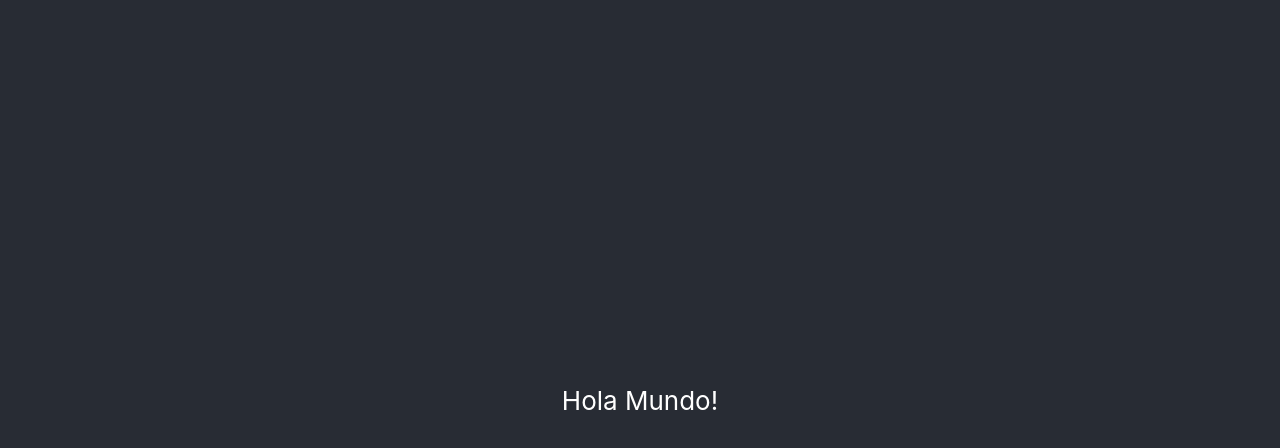
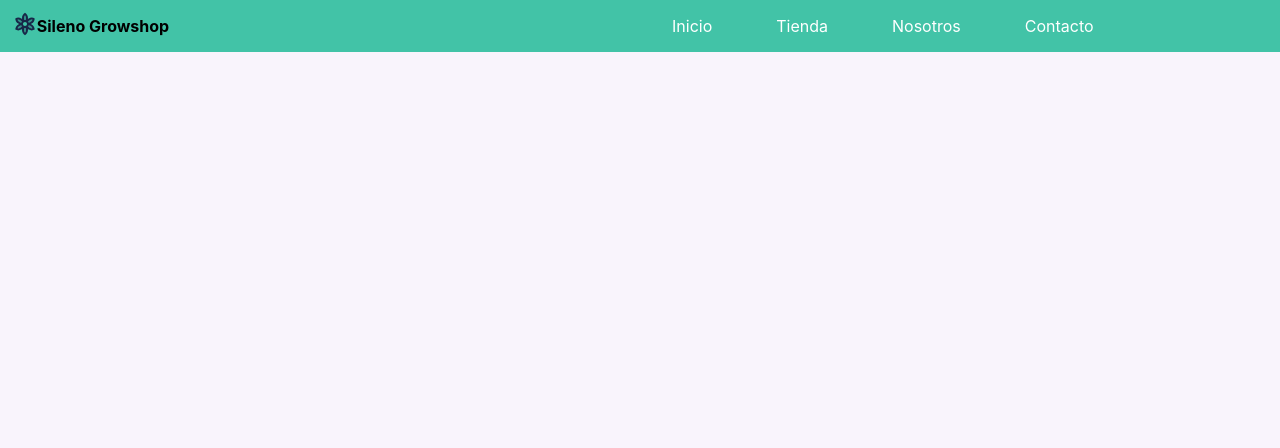
Before and after one commit to AApolito92/apolito-ecommerce-reactjs-CH, a React (Create React App) app: page / in a window 1280 px wide. Shown: the top 448 px of the page. Built offline with nearby package versions, Linux system fonts and the light colour scheme.

Commit message:
desafio-1

```diff
--- a/package.json
+++ b/package.json
@@ -3,6 +3,9 @@
   "version": "0.1.0",
   "private": true,
   "dependencies": {
+    "@emotion/react": "^11.9.3",
+    "@emotion/styled": "^11.9.3",
+    "@mui/icons-material": "^5.8.4",
     "@testing-library/jest-dom": "^5.16.4",
     "@testing-library/react": "^13.3.0",
     "@testing-library/user-event": "^13.5.0",
--- a/src/App.css
+++ b/src/App.css
@@ -1,38 +1,5 @@
-.App {
-  text-align: center;
+.app {
+  margin: 0;
+  padding: 0;
+ background-color: blue;
 }
-
-.App-logo {
-  height: 40vmin;
-  pointer-events: none;
-}
-
-@media (prefers-reduced-motion: no-preference) {
-  .App-logo {
-    animation: App-logo-spin infinite 20s linear;
-  }
-}
-
-.App-header {
-  background-color: #282c34;
-  min-height: 100vh;
-  display: flex;
-  flex-direction: column;
-  align-items: center;
-  justify-content: center;
-  font-size: calc(10px + 2vmin);
-  color: white;
-}
-
-.App-link {
-  color: #61dafb;
-}
-
-@keyframes App-logo-spin {
-  from {
-    transform: rotate(0deg);
-  }
-  to {
-    transform: rotate(360deg);
-  }
-}
--- a/src/App.js
+++ b/src/App.js
@@ -1,17 +1,13 @@
-import logo from './logo.svg';
 import './App.css';
+import { Header } from './components/Header/Header';
 
 function App() {
   return (
     <div className="App">
-      <header className="App-header">
-
-        <p>
-         Hola Mundo!
-        </p>
 
 
-      </header>
+        <Header/>
+
     </div>
   );
 }
--- /dev/null
+++ b/src/components/Header/Header.jsx
@@ -0,0 +1,12 @@
+import React from 'react'
+
+import { Navbar } from '../Navbar/Navbar';
+
+export const Header = () => {
+  return (
+    <div>
+
+            <Navbar/>
+    </div>
+  )
+}
--- /dev/null
+++ b/src/components/Navbar/Navbar.css
@@ -0,0 +1,36 @@
+
+
+.HeaderHome {
+    margin: 0;
+    display: flex;
+    flex-direction: row;
+    flex-wrap: wrap;
+    align-items: center;
+    justify-content: space-between;
+    background-color: #42c3a7;
+
+}
+h1 {
+    font-size: 1em;
+}
+.LogoHome {
+    color: #182748;
+    padding: 0 0 0 1% ;
+
+}
+
+ul {
+    width: 50%;
+    padding: 0;
+    margin-left: auto;
+}
+
+ul li {
+    display: inline-block;
+    padding: 0 5% 0 5%;;
+}
+
+a {
+    color: #FFFFFF;
+    text-decoration: none;
+}
--- /dev/null
+++ b/src/components/Navbar/Navbar.jsx
@@ -0,0 +1,23 @@
+import React from 'react'
+import FilterVintageTwoToneIcon from '@mui/icons-material/FilterVintageTwoTone';
+import './Navbar.css';
+export const Navbar = () => {
+  return (
+    <div>
+        <div className='HeaderHome'>
+
+            <div className='LogoHome'>
+                <FilterVintageTwoToneIcon/>
+            </div>
+            <h1>Sileno Growshop</h1>
+            <ul>
+                <li><a href="#">Inicio</a></li>
+                <li><a href="#">Tienda</a></li>
+                <li><a href="#">Nosotros</a></li>
+                <li><a href="#">Contacto</a></li>
+            </ul>
+
+    </div>
+    </div>
+  )
+}
--- a/src/index.css
+++ b/src/index.css
@@ -5,6 +5,7 @@ body {
     sans-serif;
   -webkit-font-smoothing: antialiased;
   -moz-osx-font-smoothing: grayscale;
+  background-color: #F9F4FC;
 }
 
 code {
--- a/src/index.js
+++ b/src/index.js
@@ -2,7 +2,7 @@ import React from 'react';
 import ReactDOM from 'react-dom/client';
 import './index.css';
 import App from './App';
-import reportWebVitals from './reportWebVitals';
+
 
 const root = ReactDOM.createRoot(document.getElementById('root'));
 root.render(
@@ -10,8 +10,3 @@ root.render(
     <App />
   </React.StrictMode>
 );
-
-// If you want to start measuring performance in your app, pass a function
-// to log results (for example: reportWebVitals(console.log))
-// or send to an analytics endpoint. Learn more: https://bit.ly/CRA-vitals
-reportWebVitals();
```
Also changed, not shown: public/index.html (+0 -9 lines), 1 other file (tests, documents, lock files or other folders).
